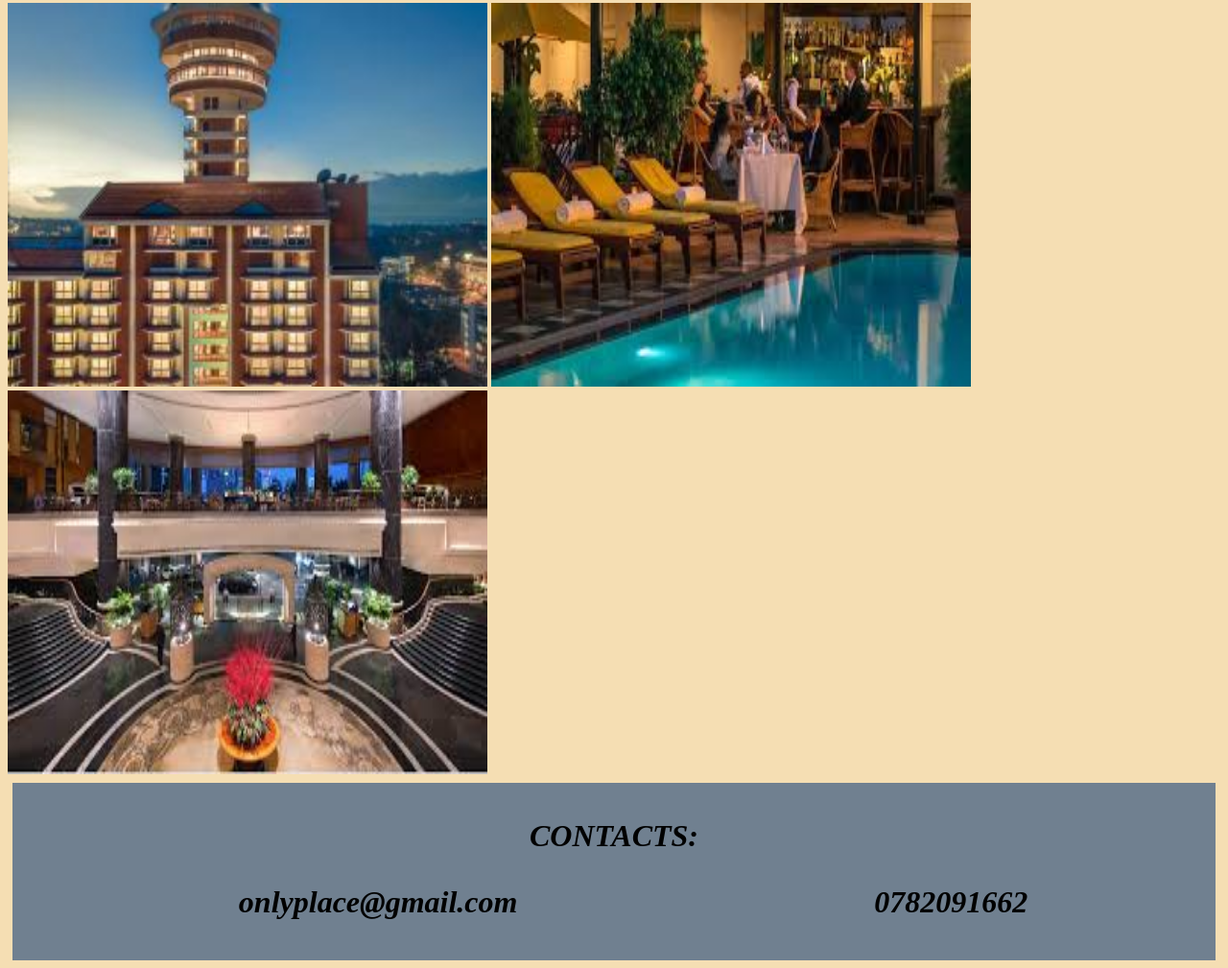
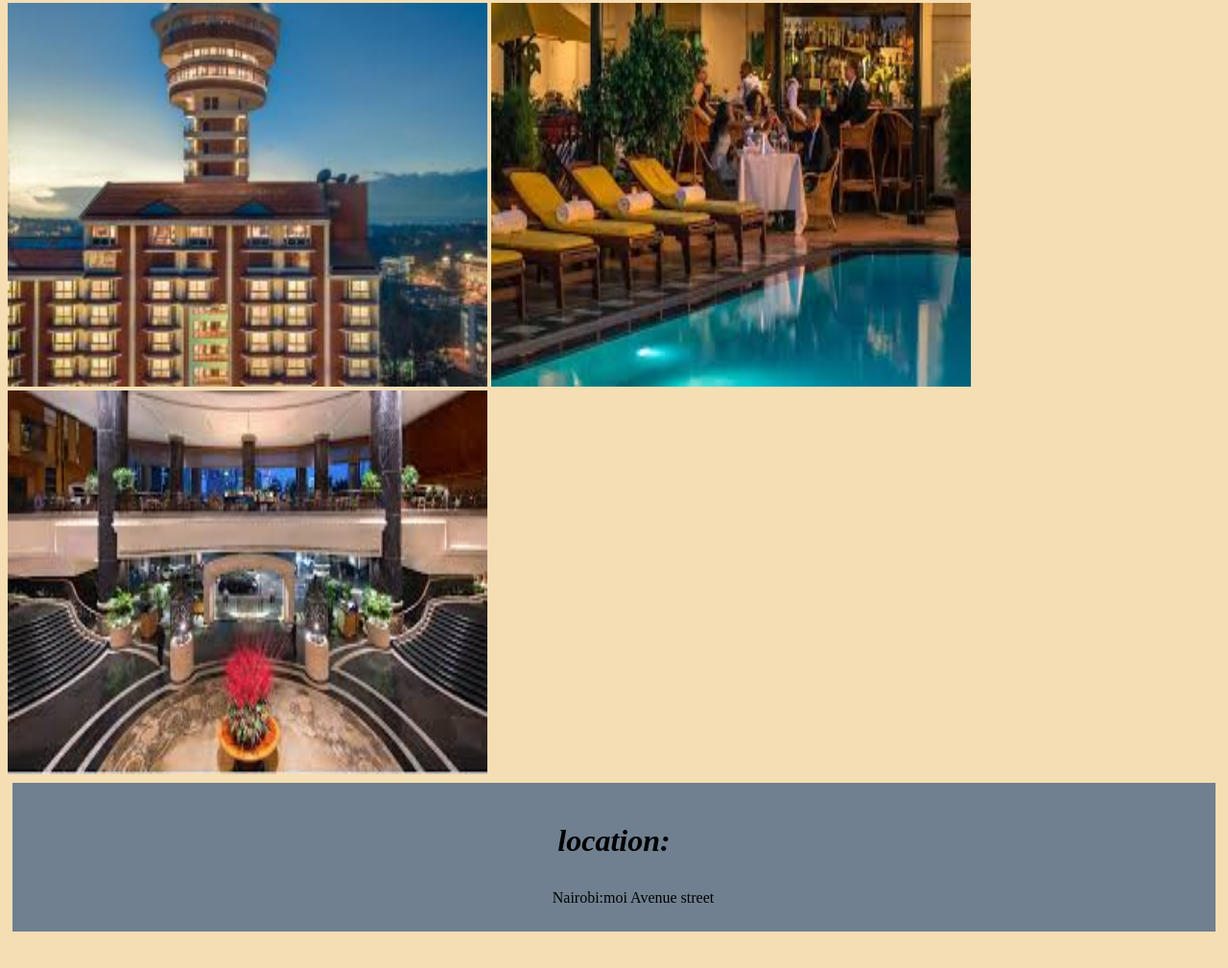
Before and after one commit to Bridgit-wairimu/THE-ONLY-PLACE, a plain HTML site: page index.html in a window 1280 px wide. Shown: the part 235-1244 px from the top of the page at 96% size. After the commit the page ends 1214 px from the top, so only its background shows below. Drawn offline with Linux system fonts and the light colour scheme.

Commit message:
made some changes on index.html

```diff
--- a/index.html
+++ b/index.html
@@ -28,13 +28,14 @@
             <img src="image twentythree.jpg" width="500px" height="400px">
 
     </div>
+
     <div id="footer">
-        <h2>CONTACTS:
-        <ul>
-            <li>onlyplace@gmail.com</li>
-            <li>0782091662</li>
-        </ul>
-        </h2>
+
+        <h3>location:</h3>
+            <ul>
+                <li><a href="Nairobi:Moi Avenue Street">Nairobi:moi Avenue street</a></li>
+            </ul>
+        </h3>
 
         </div>
 
```
